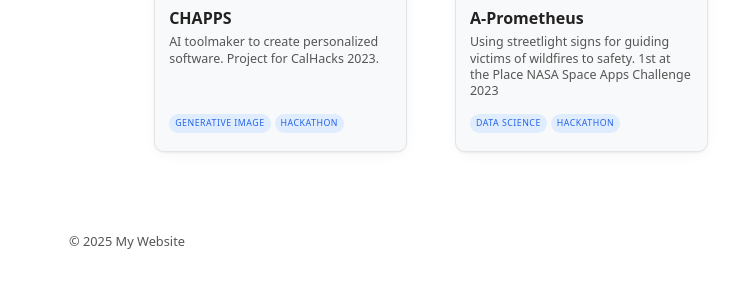
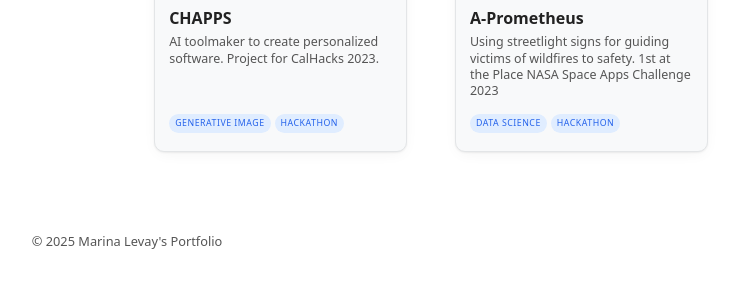
Before and after one commit to marilevay/mywebsite, a Jekyll site: the page built from index.md, in a window 1280 px wide and 900 px high, scrolled down 712 px, cut to the strip 616-900 px from the top of the window. Shown: the whole strip, without its empty margins (513-1252 px from the left). Built offline with Jekyll 4.4.1, drawn with Linux system fonts in a browser that asks for light colours; nearby versions of some CDN libraries.

Commit message:
Removing and polishing texts

```diff
--- a/_config.yml
+++ b/_config.yml
@@ -1,4 +1,4 @@
-title: My Website
+title: "Marina Levay's Portfolio"
 email: your-email@example.com
 description: >-
   A simple Jekyll site.
```
Also changed, not shown: assets/docs/README.md (deleted, +0 -3 lines), README.md.
